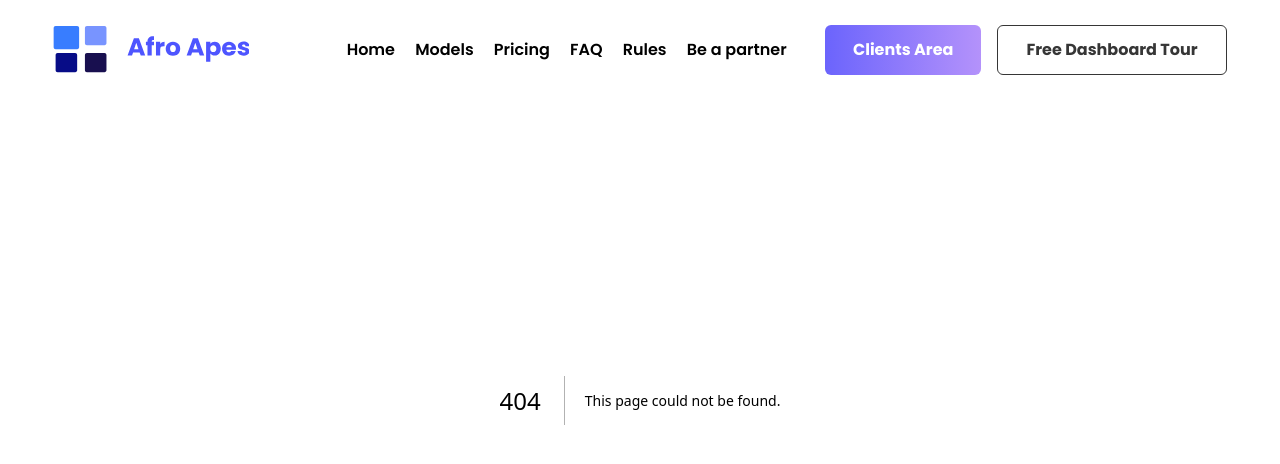
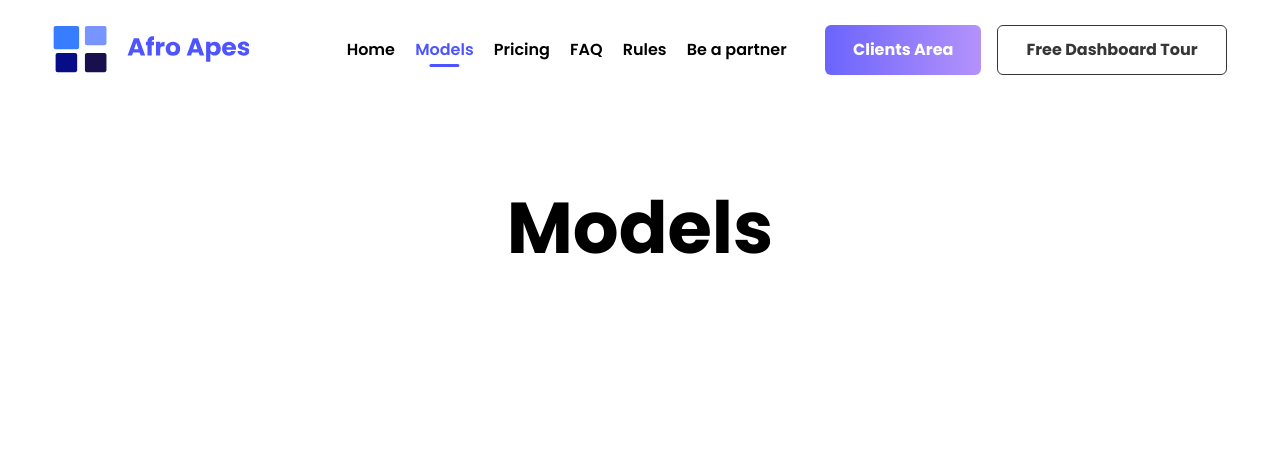
Before and after one commit to mekaiser/afro-apes, a Next.js app: page /models in a window 1280 px wide. Before the commit this address had no page. Shown: the top 464 px of the page. Built offline with nearby package versions, Linux system fonts and the light colour scheme.

Commit message:
semi fix

```diff
--- /dev/null
+++ b/app/models/page.js
@@ -0,0 +1,11 @@
+import Models from "@/components/Models/Models";
+
+const ModelsPage = () => {
+  return (
+    <>
+      <Models />
+    </>
+  );
+};
+
+export default ModelsPage;
--- /dev/null
+++ b/components/Models/Models.jsx
@@ -0,0 +1,35 @@
+import React from 'react';
+import tw from 'tailwind-styled-components';
+
+const Models = () => {
+    return (
+        <Wrapper>
+            <Container>
+                <Text>Models</Text>
+            </Container>
+        </Wrapper>
+    );
+};
+
+export default Models;
+
+// Tailwind Styled Components
+
+const Wrapper = tw.section`
+  py-24
+  md:py-32
+  lg:py-48
+`;
+
+const Container = tw.div`
+  w-11/12
+  lg:max-w-[100rem]
+  mx-auto
+  flex
+  justify-center
+`;
+
+const Text = tw.h1`
+  text-7xl
+  font-bold
+`
--- a/components/Nav.jsx
+++ b/components/Nav.jsx
@@ -4,6 +4,7 @@ import Link from "next/link";
 import { useState } from "react";
 import tw from "tailwind-styled-components";
 import Button from "./Shared/Button";
+import { usePathname } from 'next/navigation'
 
 const navItems = [
   {
@@ -12,28 +13,31 @@ const navItems = [
   },
   {
     name: "Models",
-    link: "/",
+    link: "/models",
   },
   {
     name: "Pricing",
-    link: "/",
+    link: "/pricing",
   },
   {
     name: "FAQ",
-    link: "/",
+    link: "/faq",
   },
   {
     name: "Rules",
-    link: "/",
+    link: "/rules",
   },
   {
     name: "Be a partner",
-    link: "/",
+    link: "/be-a-partner",
   },
 ];
 
 const Nav = () => {
   const [isHamOpen, setHamOpen] = useState(false);
+  const pathname = usePathname();
+
+  console.log('pathname', pathname);
 
   const hamOpenHandler = (_boolVal) => {
     setHamOpen(_boolVal);
@@ -55,7 +59,7 @@ const Nav = () => {
             {navItems.map((navItem) => (
               <NavItem key={navItem.name}>
                 <Link href={navItem.link} passHref>
-                  <NavItemText>{navItem.name}</NavItemText>
+                  <NavItemText $pathname={pathname} $navItemLink={navItem.link}>{navItem.name}</NavItemText>
                 </Link>
               </NavItem>
             ))}
@@ -126,7 +130,7 @@ const NavBar = tw.nav`
 
 const MainContainer = tw.div`
   w-11/12
-  lg:max-w-[90rem]
+  lg:max-w-[83rem]
   mx-auto
   grid
   grid-cols-[2fr_1fr]
@@ -157,6 +161,11 @@ const NavItem = tw.li``;
 
 const NavItemText = tw.span`
   font-semibold
+  ${p => p.$pathname === p.$navItemLink && 'text-[#4e55ff] relative after:h-[0.15rem] after:w-1/2 after:bg-[#4e55ff] after:rounded-full after:absolute after:-bottom-1.5 after:left-1/2 after:-translate-x-1/2 after:transition-all after:ease-in-out after:duration-300'}
+  hover:text-[#4e55ff]
+  transition-all
+  ease-in-out
+  duration-300
 `;
 
 const NavBtnsAndHamContainer = tw.div`
```
